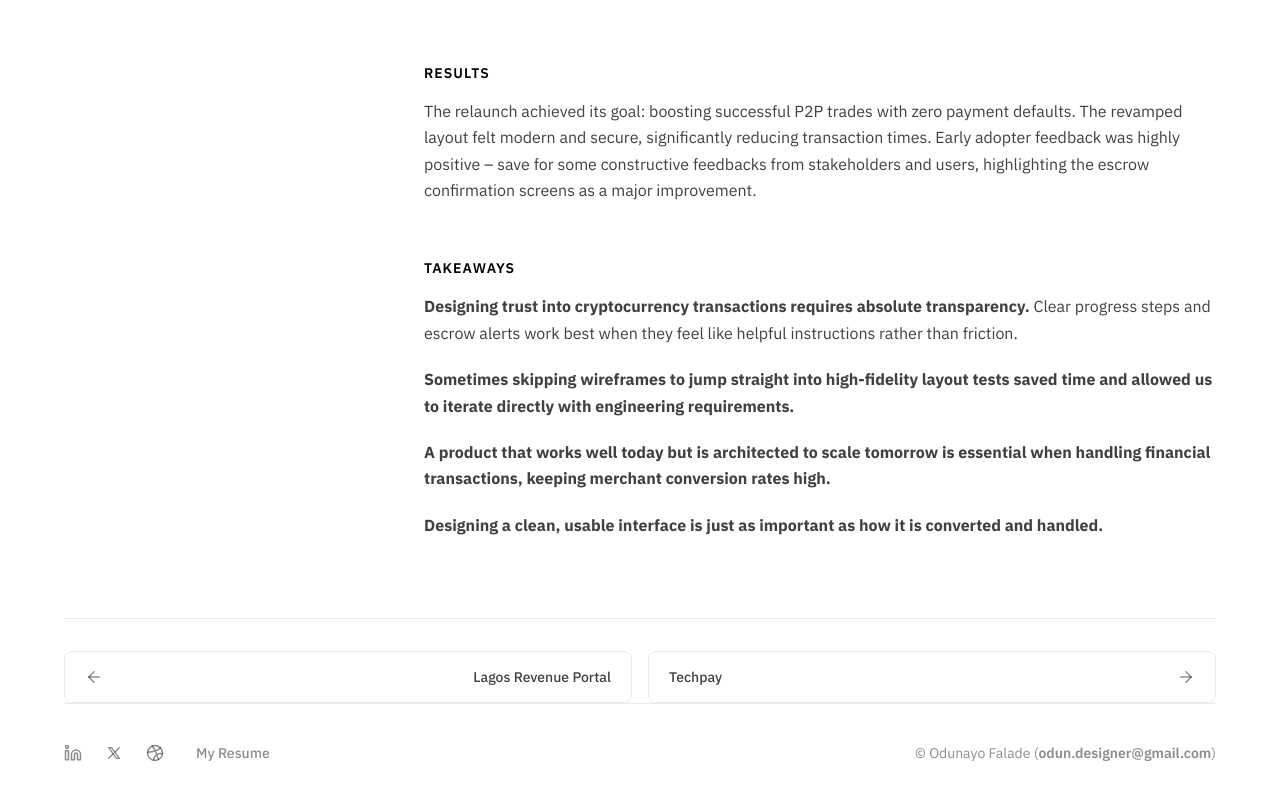
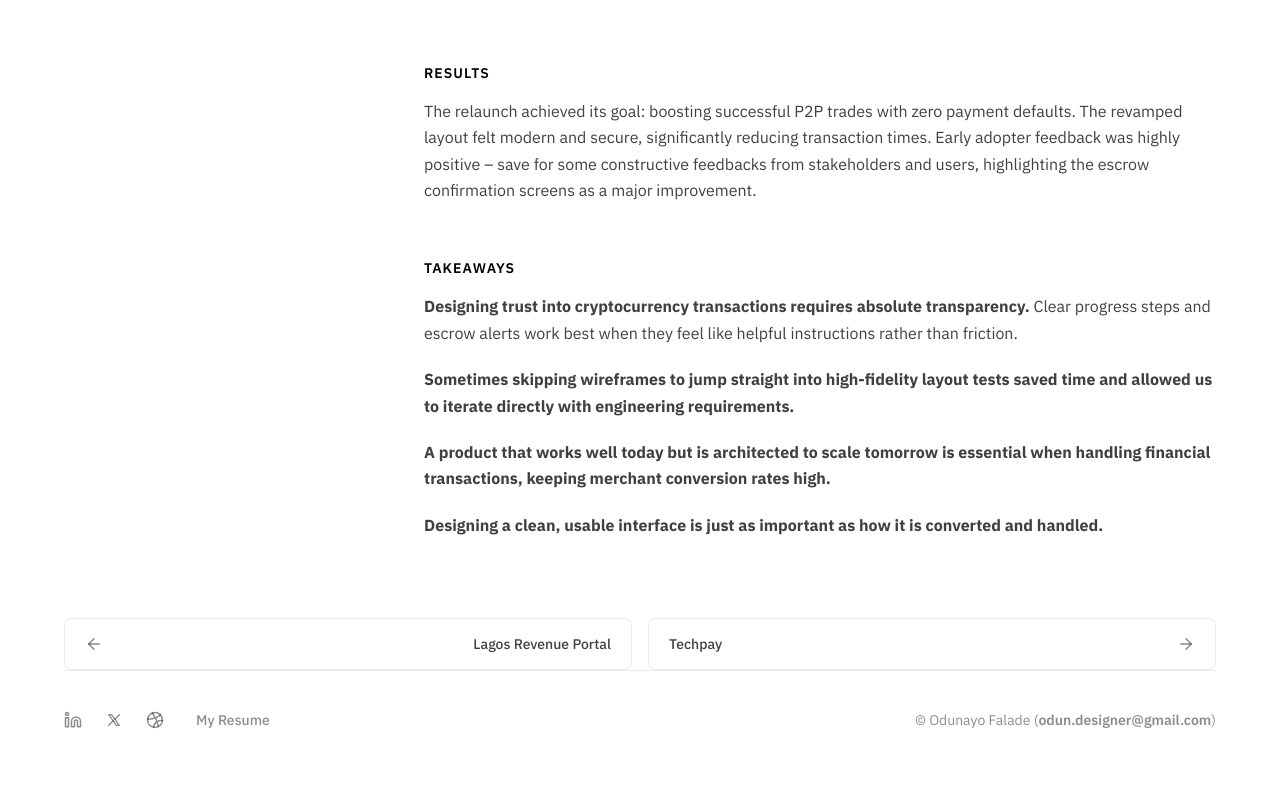
Before and after one commit to AniFUD/portfolio-project, a React (Vite) app: page /selected-work/xnd in a window 1280 px wide. Shown: the part 4183-4983 px from the top of the page. After the commit the page ends 4952 px from the top, so only its background shows below. Built offline with nearby package versions, Linux system fonts and the light colour scheme.

Commit message:
auto-sync: modifications on 2026-07-13 16:58:49

```diff
--- a/src/index.css
+++ b/src/index.css
@@ -1007,8 +1007,6 @@ body {
 /* Bottom Case Study Navigation */
 .case-study-nav {
   margin-top: 64px;
-  padding-top: 32px;
-  border-top: 1px solid var(--border-color);
   display: flex;
   gap: 16px;
 }
```
